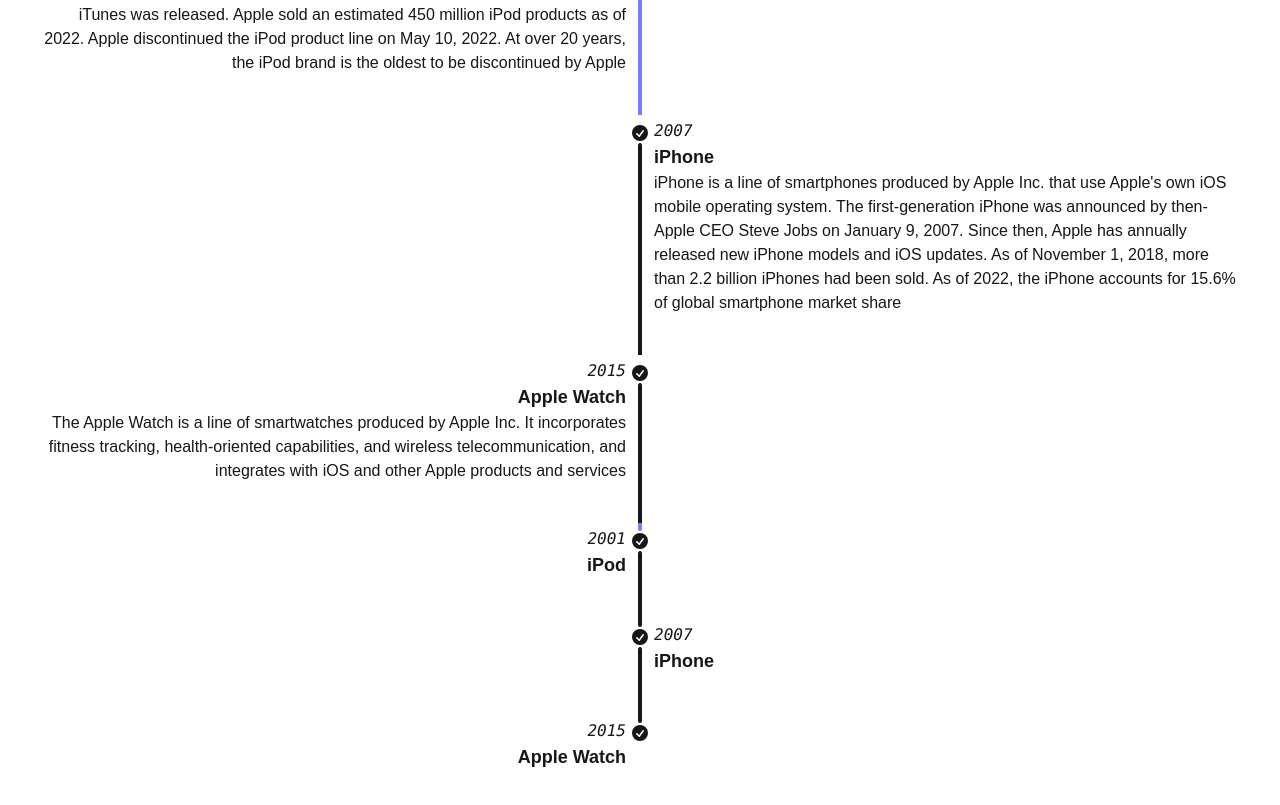
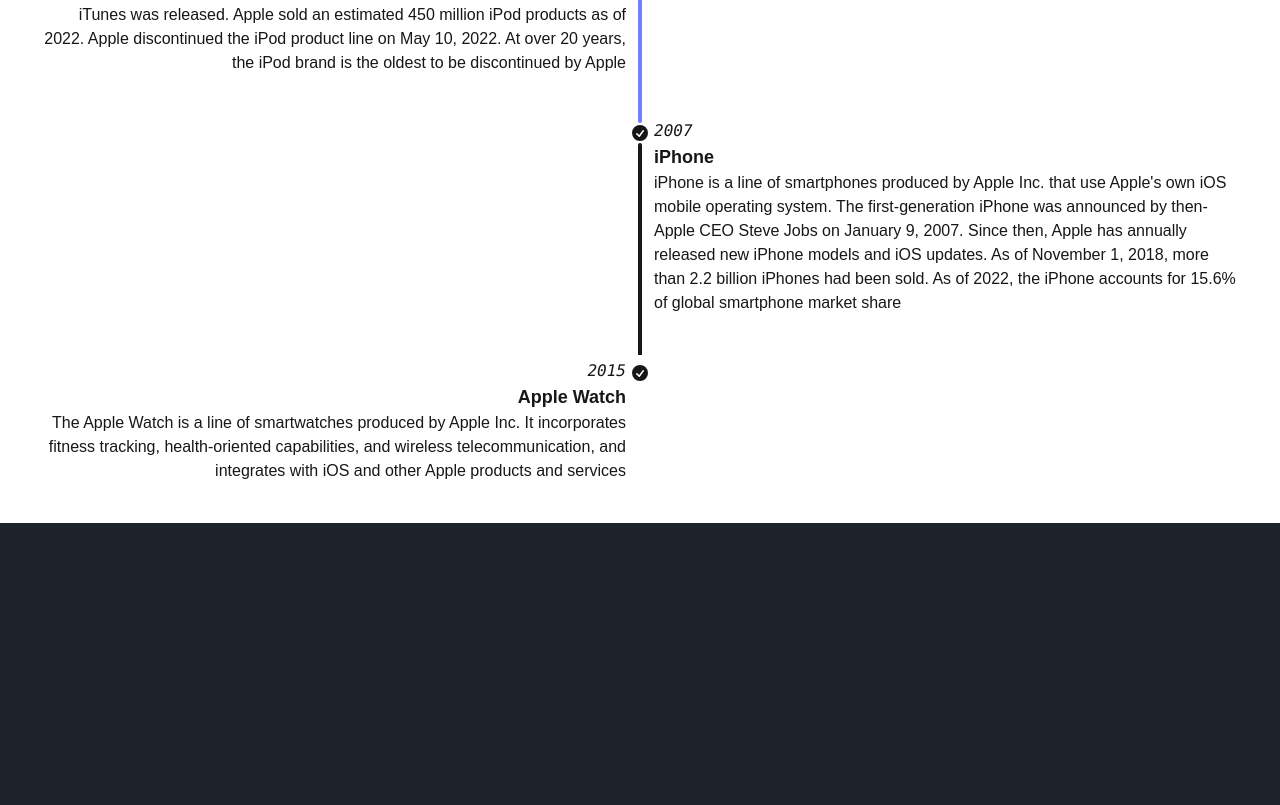
Before and after one commit to Box-Bop/Box-Bop.github.io, a Next.js app: page / in a window 1280 px wide. Shown: the part 945-1750 px from the top of the page. After the commit the page ends 1468 px from the top, so only its background shows below. Built offline with nearby package versions, Linux system fonts and the light colour scheme.

Commit message:
Formatting changes

```diff
--- a/src/app/components/timeline.tsx
+++ b/src/app/components/timeline.tsx
@@ -10,7 +10,7 @@
 		  housed in a beige case with integrated carrying handle; it came with a
 		  keyboard and single-button mouse.
 		`,
-        done: true
+		done: true,
 	},
 	{
 		year: "1998",
@@ -21,7 +21,7 @@
 		  desktop offerings since its debut in August 1998, and has evolved
 		  through seven distinct forms
 		`,
-        done: true
+		done: true,
 	},
 	{
 		year: "2001",
@@ -35,7 +35,7 @@
 		  iPod product line on May 10, 2022. At over 20 years, the iPod brand is
 		  the oldest to be discontinued by Apple
 		`,
-        done: true
+		done: true,
 	},
 	{
 		year: "2007",
@@ -49,7 +49,7 @@
 		  As of 2022, the iPhone accounts for 15.6% of global smartphone market
 		  share
 		`,
-        done: false
+		done: false,
 	},
 	{
 		year: "2015",
@@ -60,17 +60,27 @@
 		  wireless telecommunication, and integrates with iOS and other Apple
 		  products and services
 		`,
-        done: false
+		done: false,
 	},
-]
+];
 
 export default function Timeline() {
 	return (
 		<ul className="timeline timeline-snap-icon max-md:timeline-compact timeline-vertical max-w-7xl m-auto px-8">
-        {
-            personalTimeline.map((item, index) => (
+			{personalTimeline.map((item, index) => (
 				<li>
-                    {item.done && index != 0 ? <hr className={item.done ? "bg-primary": ""}/>: ''}
+					{(item.done || personalTimeline[index - 1].done) &&
+					index != 0 ? (
+						<hr
+							className={
+								item.done || personalTimeline[index - 1].done
+									? "bg-primary"
+									: ""
+							}
+						/>
+					) : (
+						""
+					)}
 					<div className="timeline-middle">
 						<svg
 							xmlns="http://www.w3.org/2000/svg"
@@ -85,109 +95,24 @@
 							/>
 						</svg>
 					</div>
-                    <div className={(index % 2 == 0 ? "timeline-start md:text-end" : "timeline-end md:text-start") + " mb-10"}>
+					<div
+						className={
+							(index % 2 == 0
+								? "timeline-start md:text-end"
+								: "timeline-end md:text-start") + " mb-10"
+						}
+					>
 						<time className="font-mono italic">{item.year}</time>
 						<div className="text-lg font-black">{item.title}</div>
 						{item.description}
 					</div>
-                    <hr className={item.done ? "bg-primary": ""}/>
+					{index != personalTimeline.length - 1 ? (
+						<hr className={item.done ? "bg-primary" : ""} />
+					) : (
+						""
+					)}
 				</li>
-            ))
-        }
-      {/* <li>
-        <hr className="bg-primary"/>
-        <div className="timeline-middle">
-          <svg
-            xmlns="http://www.w3.org/2000/svg"
-            viewBox="0 0 20 20"
-            fill="currentColor"
-            className="h-5 w-5"
-          >
-            <path
-              fillRule="evenodd"
-              d="M10 18a8 8 0 100-16 8 8 0 000 16zm3.857-9.809a.75.75 0 00-1.214-.882l-3.483 4.79-1.88-1.88a.75.75 0 10-1.06 1.061l2.5 2.5a.75.75 0 001.137-.089l4-5.5z"
-              clipRule="evenodd"
-            />
-          </svg>
-        </div>
-        <div className="timeline-end md:mb-10">
-          <time className="font-mono italic">1998</time>
-          <div className="text-lg font-black">iMac</div>
-          iMac is a family of all-in-one Mac desktop computers designed and
-          built by Apple Inc. It has been the primary part of Apple's consumer
-          desktop offerings since its debut in August 1998, and has evolved
-          through seven distinct forms
-        </div>
-        <hr className="bg-primary"/>
-      </li> */}
-      <li>
-        <hr className="bg-primary"/>
-        <div className="timeline-middle">
-          <svg
-            xmlns="http://www.w3.org/2000/svg"
-            viewBox="0 0 20 20"
-            fill="currentColor"
-            className="h-5 w-5"
-          >
-            <path
-              fillRule="evenodd"
-              d="M10 18a8 8 0 100-16 8 8 0 000 16zm3.857-9.809a.75.75 0 00-1.214-.882l-3.483 4.79-1.88-1.88a.75.75 0 10-1.06 1.061l2.5 2.5a.75.75 0 001.137-.089l4-5.5z"
-              clipRule="evenodd"
-            />
-          </svg>
-        </div>
-        <div className="timeline-start mb-10 md:text-end">
-          <time className="font-mono italic">2001</time>
-          <div className="text-lg font-black">iPod</div>
-
-        </div>
-        <hr />
-      </li>
-      <li>
-        <hr />
-        <div className="timeline-middle">
-          <svg
-            xmlns="http://www.w3.org/2000/svg"
-            viewBox="0 0 20 20"
-            fill="currentColor"
-            className="h-5 w-5"
-          >
-            <path
-              fillRule="evenodd"
-              d="M10 18a8 8 0 100-16 8 8 0 000 16zm3.857-9.809a.75.75 0 00-1.214-.882l-3.483 4.79-1.88-1.88a.75.75 0 10-1.06 1.061l2.5 2.5a.75.75 0 001.137-.089l4-5.5z"
-              clipRule="evenodd"
-            />
-          </svg>
-        </div>
-        <div className="timeline-end md:mb-10">
-          <time className="font-mono italic">2007</time>
-          <div className="text-lg font-black">iPhone</div>
-
-        </div>
-        <hr />
-      </li>
-      <li>
-        <hr />
-        <div className="timeline-middle">
-          <svg
-            xmlns="http://www.w3.org/2000/svg"
-            viewBox="0 0 20 20"
-            fill="currentColor"
-            className="h-5 w-5"
-          >
-            <path
-              fillRule="evenodd"
-              d="M10 18a8 8 0 100-16 8 8 0 000 16zm3.857-9.809a.75.75 0 00-1.214-.882l-3.483 4.79-1.88-1.88a.75.75 0 10-1.06 1.061l2.5 2.5a.75.75 0 001.137-.089l4-5.5z"
-              clipRule="evenodd"
-            />
-          </svg>
-        </div>
-        <div className="timeline-start mb-10 md:text-end">
-          <time className="font-mono italic">2015</time>
-          <div className="text-lg font-black">Apple Watch</div>
-
-        </div>
-      </li>
+			))}
 		</ul>
 	);
 }
```
Also changed, not shown: 1 other file (tests, documents, lock files or other folders). Lines whose indentation alone changed are shown as unchanged.
